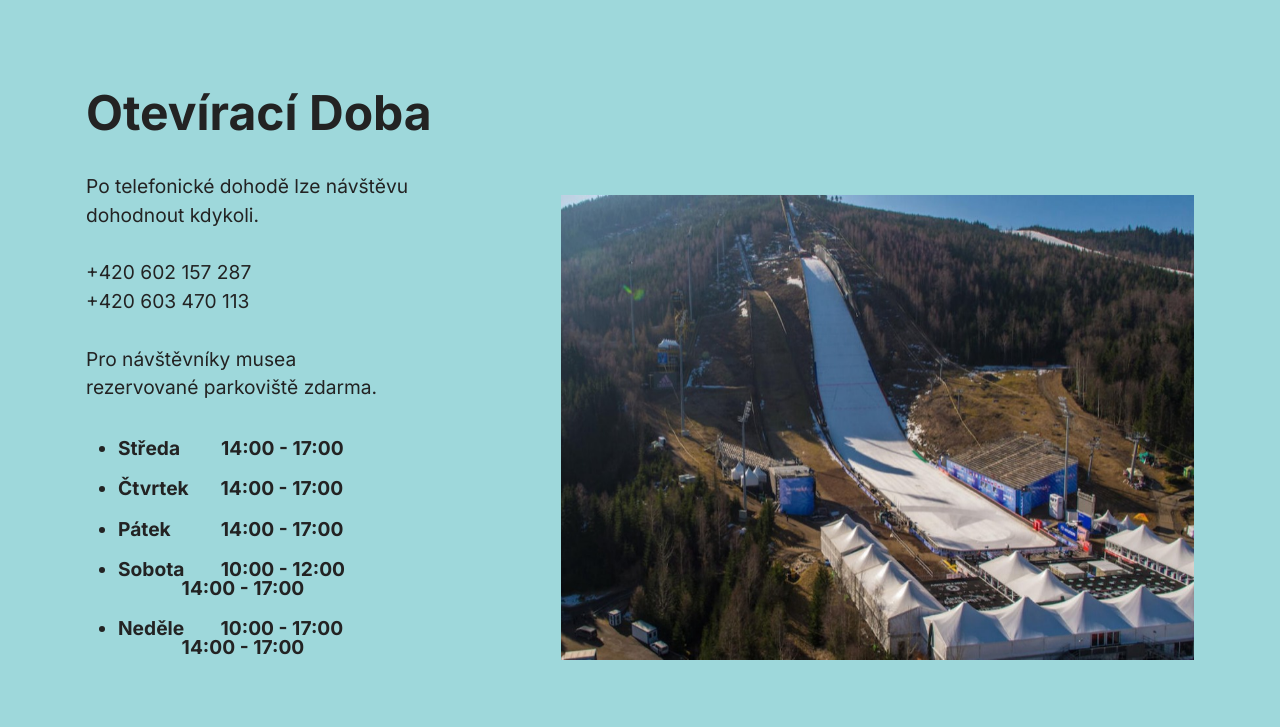
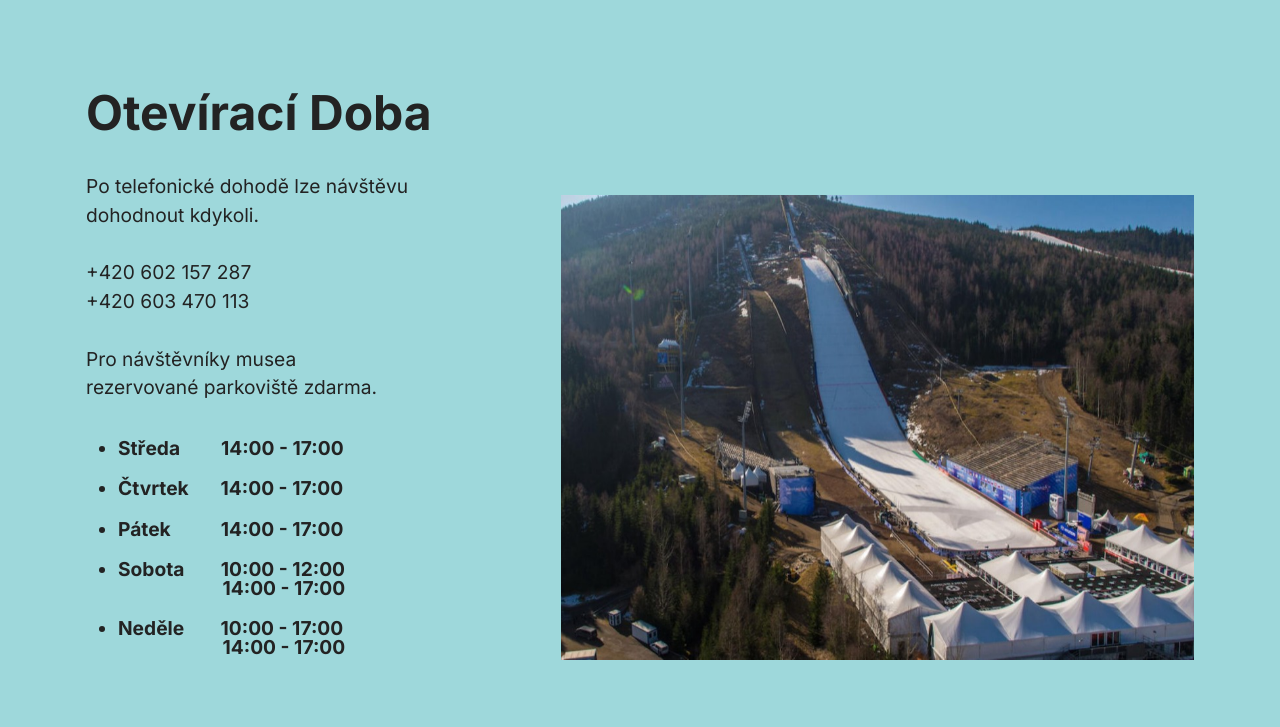
Before and after one commit to pepezdepa/Ski-Museum, a plain HTML site: page page1.html in a window 1280 px wide. Shown: the part 73-800 px from the top of the page. Drawn offline with Linux system fonts and the light colour scheme.

Commit message:
Update page1.html

```diff
--- a/page1.html
+++ b/page1.html
@@ -85,7 +85,7 @@
                         <p class="mbr-text mbr-fonts-style mb-4 display-7">Po telefonické dohodě lze návštěvu dohodnout kdykoli.<br><br>+420&nbsp;602 157 287<br>+420&nbsp;603 470 113<br><br>Pro návštěvníky musea <br>rezervované parkoviště zdarma.</p>
                         <div class="mbr-text mbr-fonts-style counter-container display-7">
                             <ul>
-                               <li><p><strong>Středa&nbsp; &nbsp; &nbsp; &nbsp; &nbsp;14:00 - 17:00</strong></p></li><li><p><strong>Čtvrtek&nbsp; &nbsp; &nbsp; &nbsp;14:00 - 17:00</strong></p></li><li><p><strong>Pátek&nbsp;&nbsp; &nbsp; &nbsp; &nbsp; &nbsp; 14:00 - 17:00</strong></p></li><li><p><strong>Sobota&nbsp; &nbsp; &nbsp; &nbsp; 10:00 - 12:00 <br> &nbsp; &nbsp; &nbsp; &nbsp;&nbsp; &nbsp; &nbsp; &nbsp;14:00 - 17:00</strong></p></li><li><p><strong>Neděle&nbsp; &nbsp; &nbsp; &nbsp; 10:00 - 17:00<br> &nbsp; &nbsp; &nbsp; &nbsp;&nbsp; &nbsp; &nbsp; &nbsp;14:00 - 17:00</strong></p></li><p></p> <br>
+                               <li><p><strong>Středa&nbsp; &nbsp; &nbsp; &nbsp; &nbsp;14:00 - 17:00</strong></p></li><li><p><strong>Čtvrtek&nbsp; &nbsp; &nbsp; &nbsp;14:00 - 17:00</strong></p></li><li><p><strong>Pátek&nbsp;&nbsp; &nbsp; &nbsp; &nbsp; &nbsp; 14:00 - 17:00</strong></p></li><li><p><strong>Sobota&nbsp; &nbsp; &nbsp; &nbsp; 10:00 - 12:00 <br> &nbsp; &nbsp; &nbsp; &nbsp; &nbsp; &nbsp; &nbsp; &nbsp; &nbsp; &nbsp; &nbsp; &nbsp;14:00 - 17:00</strong></p></li><li><p><strong>Neděle&nbsp; &nbsp; &nbsp; &nbsp; 10:00 - 17:00<br> &nbsp; &nbsp; &nbsp; &nbsp; &nbsp; &nbsp; &nbsp; &nbsp; &nbsp; &nbsp; &nbsp; &nbsp;14:00 - 17:00</strong></p></li><p></p> <br>
                                     <br></li>
                             </ul>
                         </div>
```
